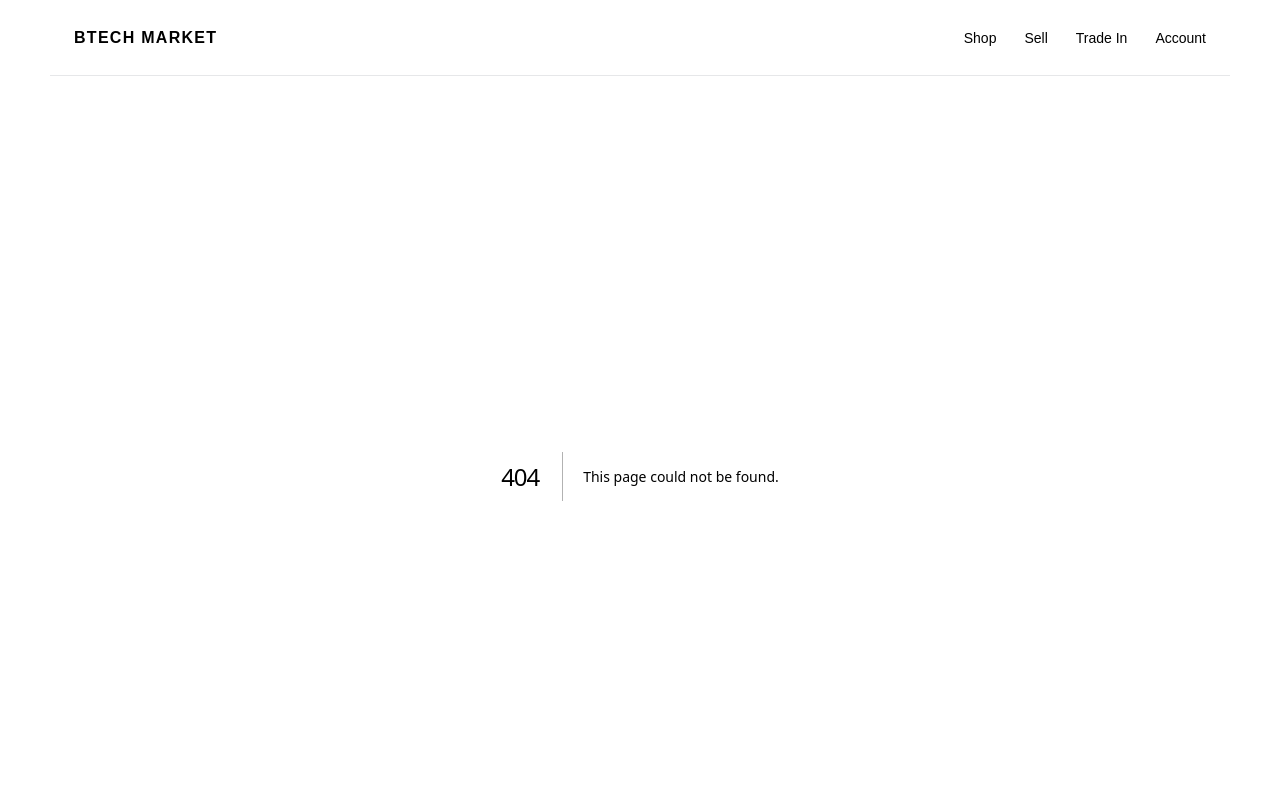
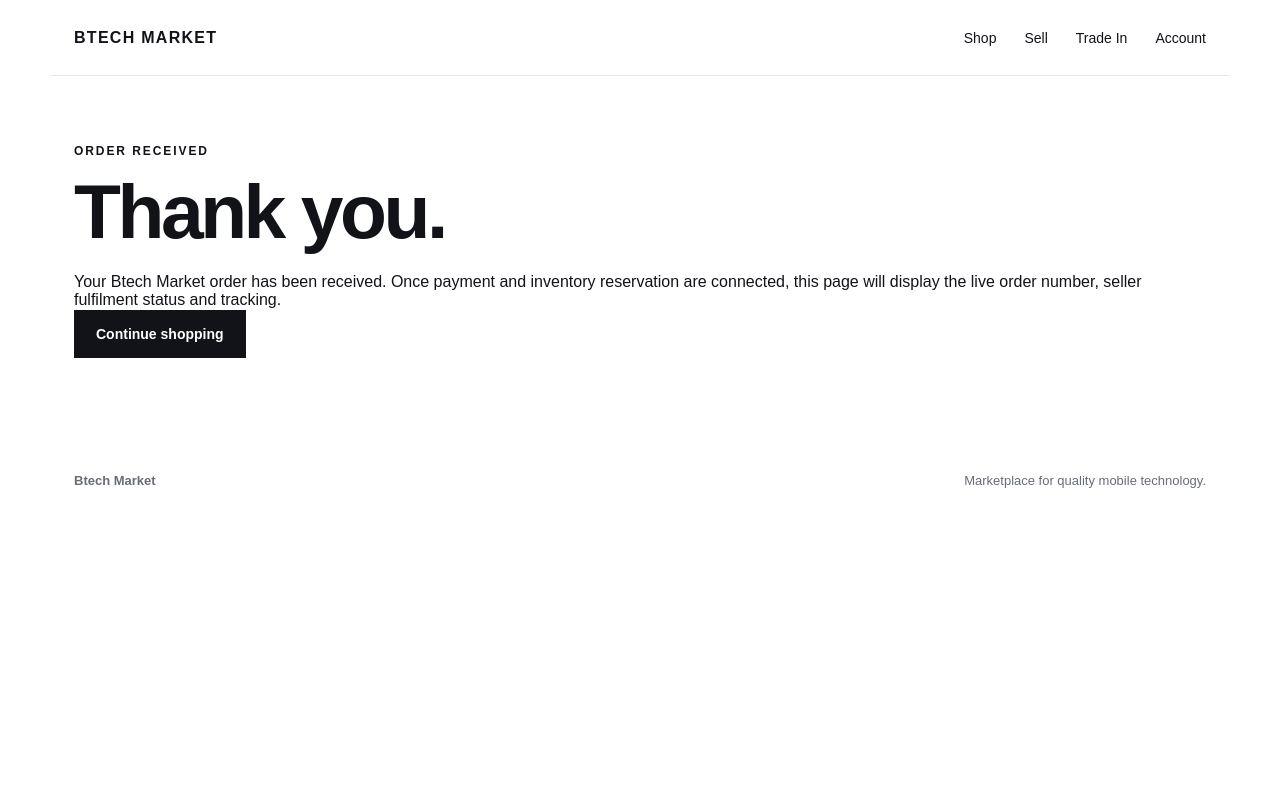
Before and after one commit to njsgambhir/btech-market-v2, a Next.js app: page /order/confirmation in a window 1280 px wide. Before the commit this address had no page. Shown: the top 800 px of the page. Built offline with nearby package versions, Linux system fonts and the light colour scheme.

Commit message:
feat: add customer transaction flow src/app/order/confirmation/page.tsx

```diff
--- /dev/null
+++ b/src/app/order/confirmation/page.tsx
@@ -0,0 +1,10 @@
+export default function ConfirmationPage() {
+  return (
+    <main className="section confirmation">
+      <p className="eyebrow">ORDER RECEIVED</p>
+      <h1>Thank you.</h1>
+      <p>Your Btech Market order has been received. Once payment and inventory reservation are connected, this page will display the live order number, seller fulfilment status and tracking.</p>
+      <a className="button primary" href="/shop">Continue shopping</a>
+    </main>
+  );
+}
```
